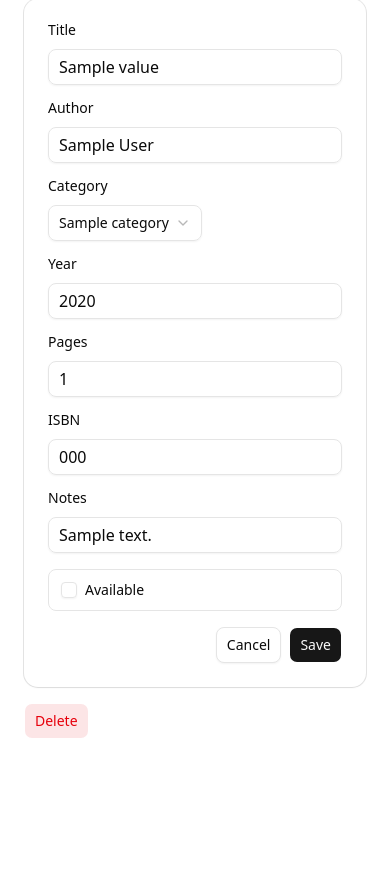
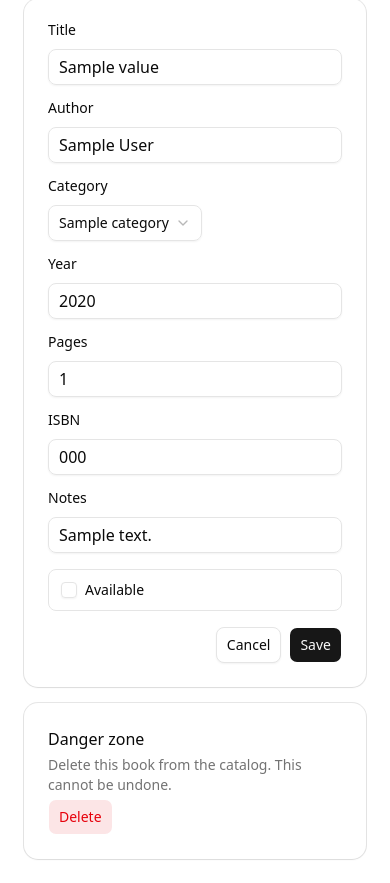
Before and after one commit to tgogos/fastapi-htmx-basecoat, a FastAPI app: template app/ui/templates/book_edit.html in a window 390 px wide. Shown: the part 272-1155 px from the top of the page. Before the commit the page ends 1010 px from the top, so only its background shows below. Run offline with FastAPI, Linux system fonts and the light colour scheme; the template is opened without the code that fills it: most values are stand-ins (such as "Sample title", 1, 10 or a date in 2020); parts of the project's set-up code (start-up, migrations or seed data) failed here and were passed over.

Commit message:
Put Delete in a Danger zone under the book form, so the action sits with its warning instead of alone on the page.
Co-authored-by: Cursor <cursoragent@cursor.com>

```diff
--- a/app/ui/static/css/app.css
+++ b/app/ui/static/css/app.css
@@ -230,6 +230,22 @@ html.dark .theme-switch .when-dark {
 
 .shell-content > .btn {
   align-self: flex-start;
+}
+
+.card > header:has(> .card-action) {
+  column-gap: 1rem;
+}
+
+@media (max-width: 40rem) {
+  .card > header:has(> .card-action) {
+    grid-template-columns: minmax(0, 1fr);
+  }
+
+  .card > header > .card-action {
+    grid-row: auto;
+    grid-column: 1;
+    justify-self: start;
+  }
 }
 
 .shell-choice .field,
--- a/app/ui/templates/book_edit.html
+++ b/app/ui/templates/book_edit.html
@@ -19,13 +19,19 @@
     {% endwith %}
   </section>
 </div>
+<section class="card" aria-labelledby="danger-heading">
+  <header>
+    <h2 id="danger-heading">Danger zone</h2>
+    <p>Delete this book from the catalog. This cannot be undone.</p>
     <button
       type="button"
-  class="btn js-confirm-delete"
+      class="btn card-action js-confirm-delete"
       data-variant="destructive"
       data-confirm="Delete “{{ book.title }}”? This cannot be undone."
       hx-delete="{{ delete_href }}"
       hx-trigger="confirmed-delete"
       hx-headers='{"X-CSRF-Token": "{{ csrf_token }}"}'
     >Delete</button>
+  </header>
+</section>
 {% endblock %}
```
Also changed, not shown: docs/ENGINEERING.md (+1 -1 lines). Lines whose indentation alone changed are shown as unchanged.
